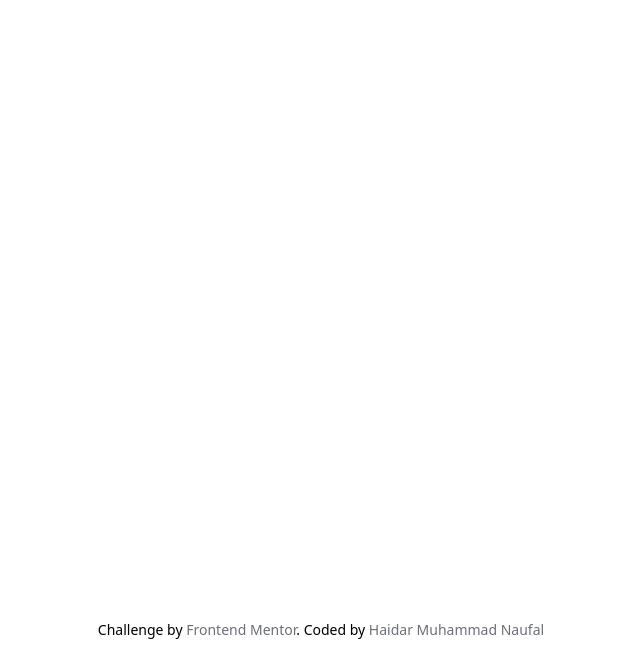
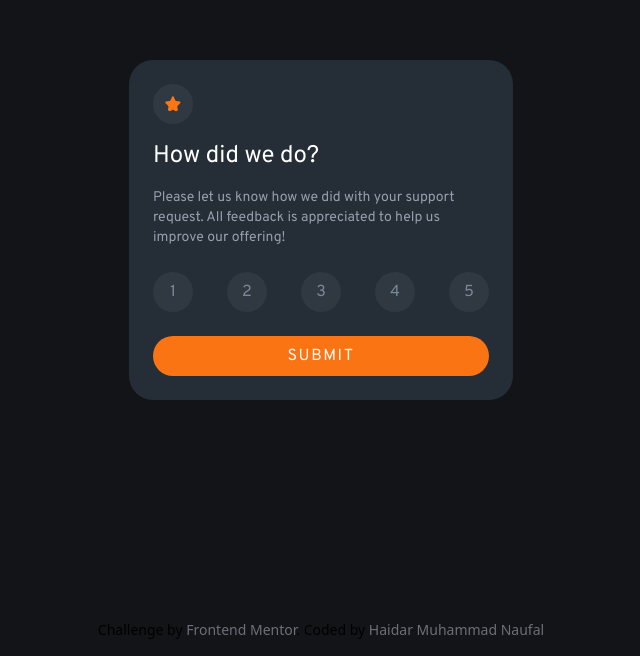
Before and after one commit to HaidarMN/Frontend-Mentor, a Nuxt app: page /interactive-rating in a window 1280 px wide. Shown: the part 144-800 px from the top of the page, without its empty margins (319-959 px from the left). Built offline with nearby package versions, Linux system fonts and the light colour scheme.

Commit message:
slicing interactive rating

```diff
--- a/pages/index.vue
+++ b/pages/index.vue
@@ -66,7 +66,7 @@
         :key="challange.id"
         :to="challange.path"
         target="_blank"
-        class="flex flex-col rounded-lg bg-white p-4 shadow-md"
+        class="flex flex-col rounded-lg bg-white p-4 shadow-md transition-all hover:-translate-y-2"
       >
         <div class="flex flex-col gap-2">
           <span class="text-xl font-medium">
--- /dev/null
+++ b/pages/interactive-rating.vue
@@ -0,0 +1,85 @@
+<template>
+  <div
+    class="font-overpass bg-dark-blue2 flex w-72 flex-col gap-4 rounded-3xl p-6 md:w-96"
+    :class="is_submitted ? 'items-center' : 'items-start'"
+  >
+    <img
+      :src="`/images/interactive-rating/${is_submitted ? 'illustration-thank-you' : 'icon-star'}.svg`"
+      alt="icon star"
+      :class="is_submitted ? '' : 'h-10 w-10 rounded-full bg-white/5 p-3'"
+    />
+
+    <span
+      v-if="is_submitted"
+      class="text-orange my-2 rounded-full bg-white/5 px-4 py-1.5 text-sm"
+    >
+      You selected {{ selected_rating }} out of 5
+    </span>
+
+    <h1 class="text-2xl text-white">
+      {{ is_submitted ? "Thank you!" : "How did we do?" }}
+    </h1>
+
+    <p
+      class="text-light-gray2 text-sm"
+      :class="is_submitted ? 'text-center' : 'text-start'"
+    >
+      {{
+        is_submitted
+          ? "We appreciate you taking time to give a rating. If you ever need more support, don't hesitate to get in touch!"
+          : "Please let us know how we did with your support request. All feedback is appreciated to help us improve our offering!"
+      }}
+    </p>
+
+    <div
+      v-if="!is_submitted"
+      class="my-2 flex w-full flex-row items-center justify-between"
+    >
+      <span
+        v-for="x in 5"
+        :key="x"
+        class="flex h-10 w-10 cursor-pointer items-center justify-center rounded-full"
+        :class="
+          selected_rating == x
+            ? 'bg-orange text-white'
+            : 'text-medium-gray hover:bg-medium-gray bg-white/5 hover:text-white'
+        "
+        @click="selected_rating = x"
+        >{{ x }}</span
+      >
+    </div>
+
+    <button
+      v-if="!is_submitted"
+      class="bg-orange hover:text-orange w-full rounded-full px-4 py-2 text-center tracking-widest text-white hover:bg-white"
+      @click="is_submitted = true"
+    >
+      SUBMIT
+    </button>
+  </div>
+</template>
+
+<script setup>
+import { useFooterColor } from "~/stores/footerColor";
+
+useHead({
+  link: [
+    {
+      rel: "stylesheet",
+      href: "https://fonts.googleapis.com/css2?family=Overpass&display=swap",
+    },
+  ],
+});
+
+// Varibel
+const footer_color_store = useFooterColor();
+const selected_rating = ref();
+const is_submitted = ref(false);
+
+// Function
+onMounted(() => {
+  footer_color_store.changeFooterColor("bg-very-dark-blue2");
+});
+</script>
+
+<style lang="scss" scoped></style>
--- /dev/null
+++ b/pages/test.vue
@@ -0,0 +1,28 @@
+<template>
+  <div class="flex flex-col gap-4 bg-black p-4 text-white">
+    <h1>Socket is {{ isOpen }}</h1>
+    <span v-for="data in response">{{ data }}</span>
+  </div>
+</template>
+
+<script setup>
+// Variabel
+const isOpen = ref(false);
+const response = ref([]);
+const socket = new WebSocket("wss://socketsbay.com/wss/v2/1/demo/");
+
+// Function
+const connectSocket = () => {
+  socket.addEventListener("open", (event) => (isOpen.value = true));
+  socket.addEventListener("message", (event) =>
+    response.value.push(event.data),
+  );
+  socket.addEventListener("error", (event) => console.error(event));
+};
+
+onMounted(() => {
+  connectSocket();
+});
+</script>
+
+<style lang="scss" scoped></style>
--- a/tailwind.config.js
+++ b/tailwind.config.js
@@ -15,6 +15,7 @@ export default {
         cream: "hsl(30, 38%, 92%)",
         "cobalt-blue": "hsl(234, 85%, 45%)",
         "dark-blue": "hsl(218, 44%, 22%)",
+        "dark-blue2": "hsl(213, 19%, 18%)",
         "dark-charcoal": "hsl(24, 5%, 18%)",
         "dark-cyan": "hsl(158, 36%, 37%)",
         "dark-gray": "hsl(0, 0%, 12%)",
@@ -30,10 +31,13 @@ export default {
         green: "hsl(75, 94%, 57%)",
         "green-teal": "hsl(166, 100%, 37%)",
         "light-gray": "hsl(212, 45%, 89%)",
+        "light-gray2": "hsl(217, 12%, 63%)",
         "light-lavender": "hsl(241, 100%, 89%)",
         "light-pink": "hsl(275, 100%, 97%)",
         "light-royal-blue": "hsl(241, 81%, 54%)",
         "light-slate-blue": "hsl(252, 100%, 67%)",
+        "medium-gray": "hsl(216, 12%, 54%)",
+        orange: "hsl(25, 97%, 53%)",
         "orangey-yellow": "hsl(39, 100%, 56%)",
         "pale-blue": "hsl(221, 100%, 96%)",
         "persian-blue": "hsla(241, 72%, 46%, 0)",
@@ -43,12 +47,14 @@ export default {
         "rose-white": "hsl(330, 100%, 98%)",
         "violet-blue": "hsla(256, 72%, 46%, 1)",
         "very-dark-blue": "hsl(212, 21%, 14%)",
+        "very-dark-blue2": "hsl(216, 12%, 8%)",
         "wenge-brown": "hsl(30, 10%, 34%)",
         yellow: "hsl(47, 88%, 63%)",
       },
       fontFamily: {
         monsterrat: ["Monsterrat", "sans-serif"],
         fraunces: ["Fraunces", "serif"],
+        overpass: ["Overpass", "sans-serif"],
       },
     },
   },
```
Also changed, not shown: public/images/interactive-rating/icon-star.svg (added), public/images/interactive-rating/illustration-thank-you.svg (added).
